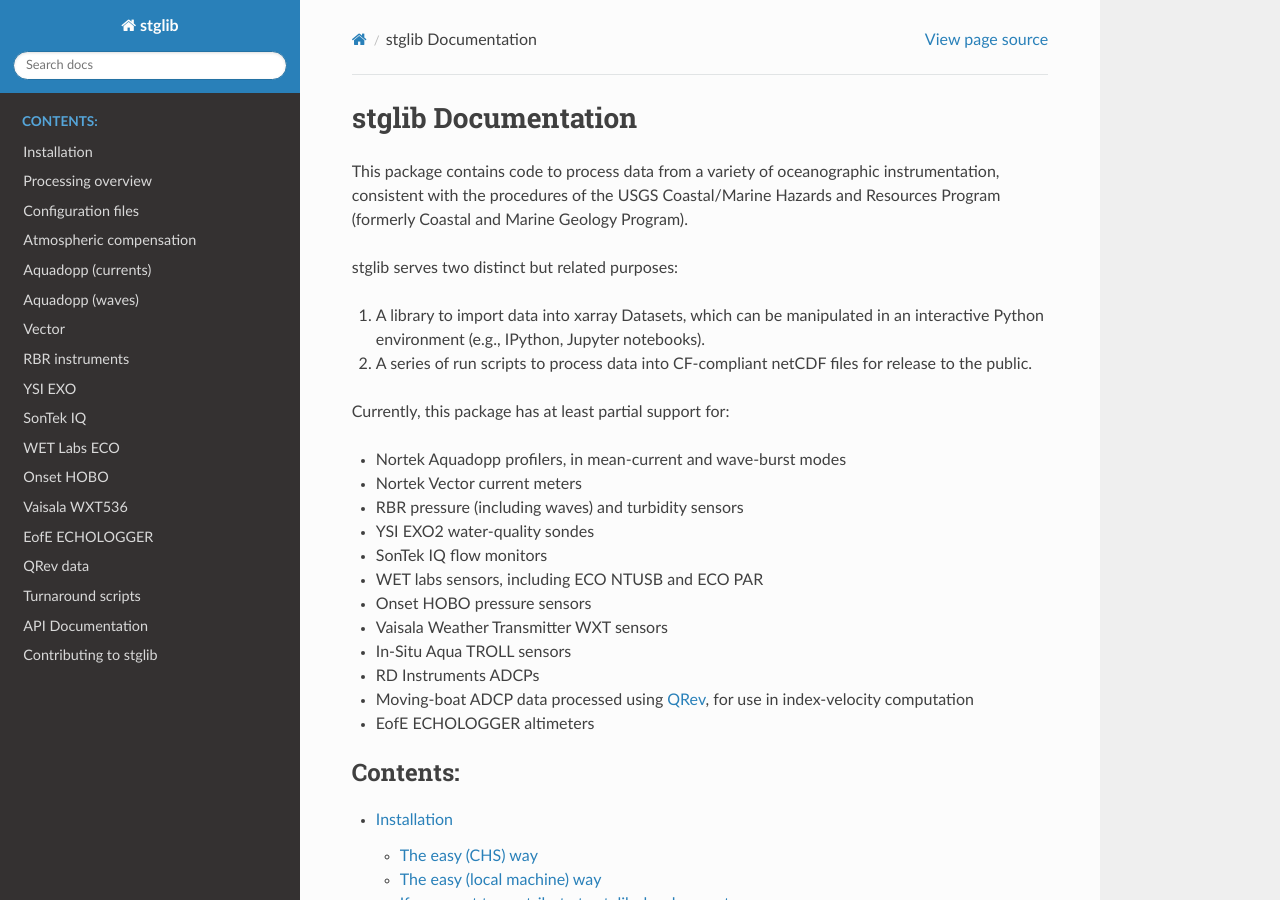
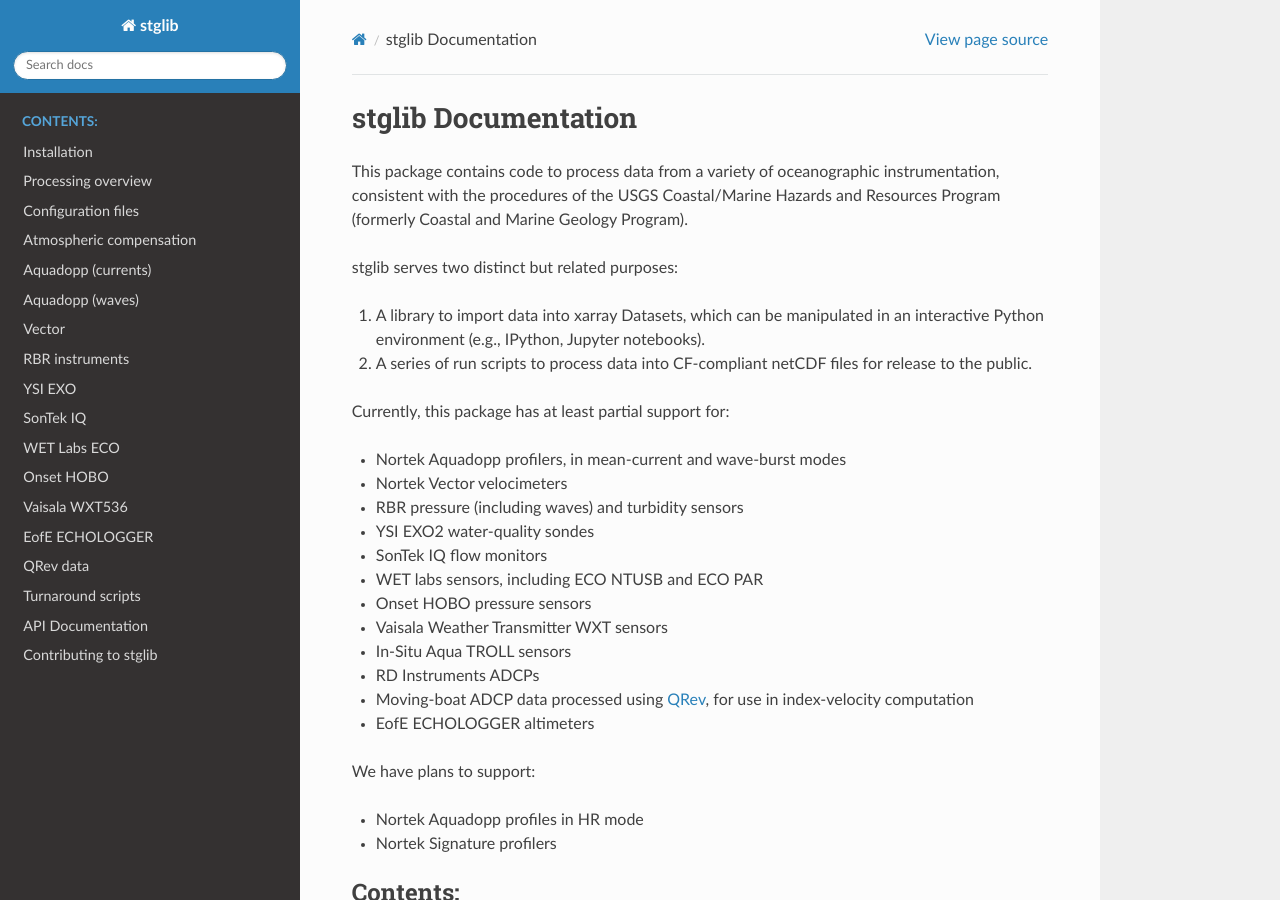
Before and after one commit to USGS-CMG/stglib, a Sphinx documentation site: the page built from doc/index.rst, in a window 1280 px wide and 900 px high. Built offline with Sphinx 7.4.7 and the Read the Docs theme 2.0.0, drawn with Linux system fonts in a browser that asks for light colours.

```diff
--- a/doc/index.rst
+++ b/doc/index.rst
@@ -17,7 +17,7 @@ stglib serves two distinct but related purposes:
 Currently, this package has at least partial support for:
 
 - Nortek Aquadopp profilers, in mean-current and wave-burst modes
-- Nortek Vector current meters
+- Nortek Vector velocimeters
 - RBR pressure (including waves) and turbidity sensors
 - YSI EXO2 water-quality sondes
 - SonTek IQ flow monitors
@@ -30,6 +30,11 @@ Currently, this package has at least partial support for:
 - EofE ECHOLOGGER altimeters
 
 .. _QRev: https://hydroacoustics.usgs.gov/movingboat/QRev.shtml
+
+We have plans to support:
+
+- Nortek Aquadopp profiles in HR mode
+- Nortek Signature profilers
 
 .. toctree::
    :maxdepth: 2
```
Also changed, not shown: README.md (+7 -0 lines).
